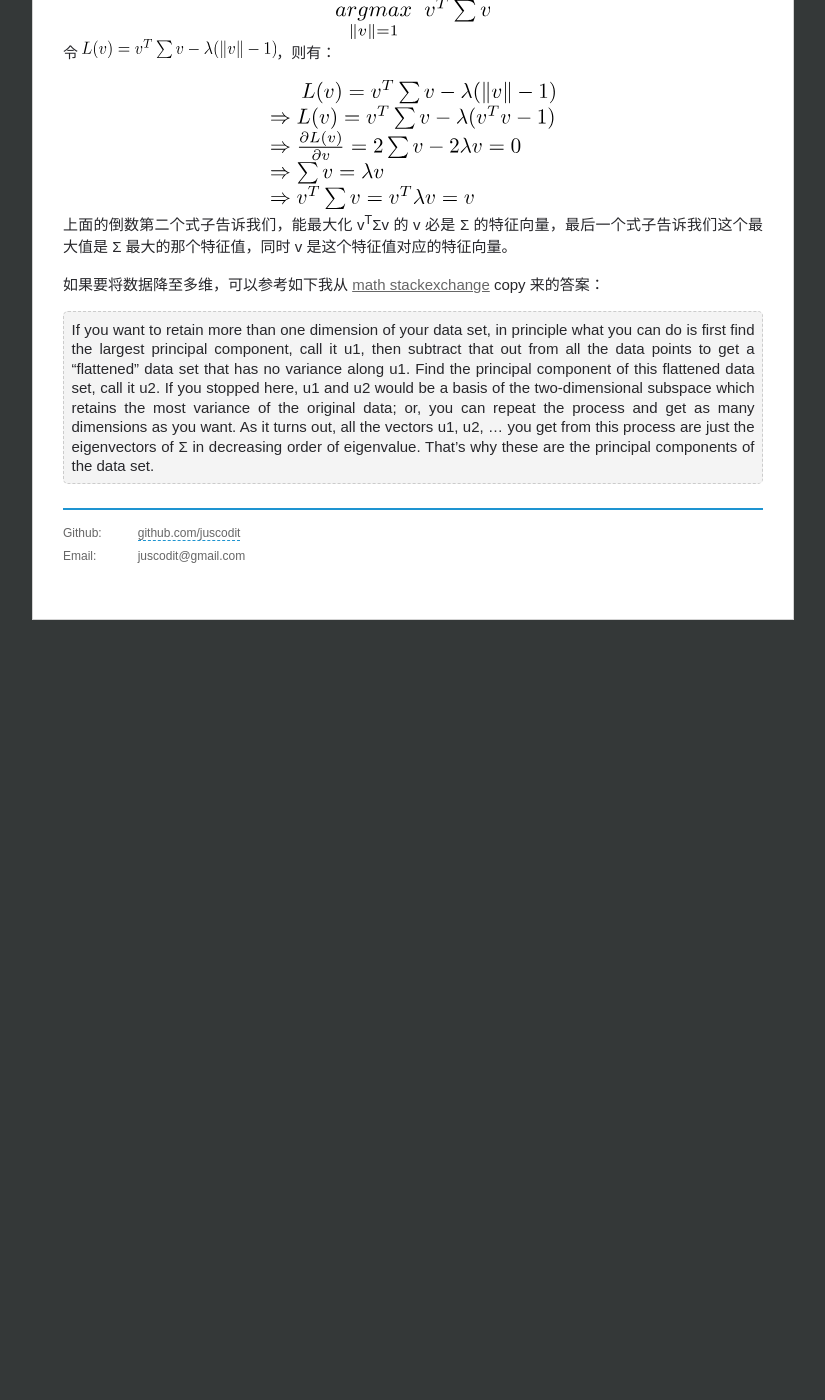
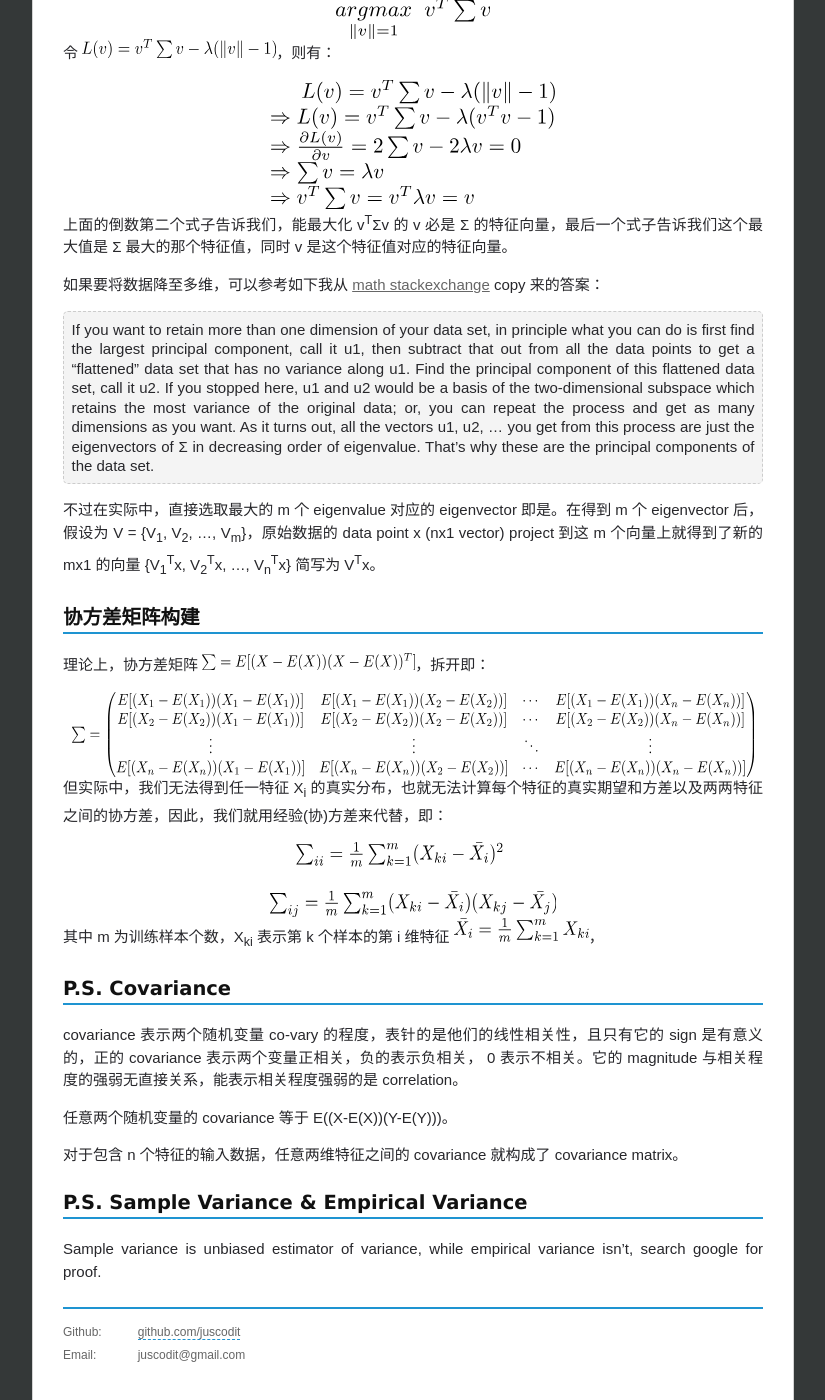
Before and after one commit to chenrushan/chenrushan.github.io, a Jekyll site: the page built from _posts/2013-11-29-PCA.markdown, in a window 1280 px wide and 1400 px high, scrolled down 1053 px. Shown: the whole window, without its empty margins (227-1052 px from the left). Built offline with Jekyll 4.4.1, drawn with Linux system fonts in a browser that asks for light colours; Markdown is read by kramdown in place of the engine named in the settings; before the commit the page ends 1683 px from its top, so only the background shows below that.

Commit message:
finish PCA post

```diff
--- a/_posts/2013-11-29-PCA.markdown
+++ b/_posts/2013-11-29-PCA.markdown
@@ -43,3 +43,29 @@ categories: ml
 如果要将数据降至多维，可以参考如下我从 [math stackexchange](http://math.stackexchange.com/questions/23596/why-is-the-eigenvector-of-a-covariance-matrix-equal-to-a-principal-component) copy 来的答案：
 
 > If you want to retain more than one dimension of your data set, in principle what you can do is first find the largest principal component, call it u1, then subtract that out from all the data points to get a “flattened” data set that has no variance along u1. Find the principal component of this flattened data set, call it u2. If you stopped here, u1 and u2 would be a basis of the two-dimensional subspace which retains the most variance of the original data; or, you can repeat the process and get as many dimensions as you want. As it turns out, all the vectors u1, u2, … you get from this process are just the eigenvectors of Σ in decreasing order of eigenvalue. That’s why these are the principal components of the data set.
+
+不过在实际中，直接选取最大的 m 个 eigenvalue 对应的 eigenvector 即是。在得到 m 个 eigenvector 后，假设为 V = {V<sub>1</sub>, V<sub>2</sub>, …, V<sub>m</sub>}，原始数据的 data point x (nx1 vector) project 到这 m 个向量上就得到了新的 mx1 的向量 {V<sub>1</sub><sup>T</sup>x, V<sub>2</sub><sup>T</sup>x, …, V<sub>n</sub><sup>T</sup>x} 简写为 V<sup>T</sup>x。
+
+### 协方差矩阵构建
+
+理论上，协方差矩阵 <object data="/resource/pca/cov.svg" type="image/svg+xml"></object>，拆开即：
+
+<object data="/resource/pca/cov2.svg" type="image/svg+xml" class="svgcenter"></object>
+
+但实际中，我们无法得到任一特征 X<sub>i</sub> 的真实分布，也就无法计算每个特征的真实期望和方差以及两两特征之间的协方差，因此，我们就用经验(协)方差来代替，即：
+
+<object data="/resource/pca/expcov.svg" type="image/svg+xml" class="svgcenter"></object>
+
+其中 m 为训练样本个数，X<sub>ki</sub> 表示第 k 个样本的第 i 维特征 <object data="/resource/pca/xi.svg" type="image/svg+xml"></object>，
+
+### P.S. Covariance
+
+covariance 表示两个随机变量 co-vary 的程度，表针的是他们的线性相关性，且只有它的 sign 是有意义的，正的 covariance 表示两个变量正相关，负的表示负相关， 0 表示不相关。它的 magnitude 与相关程度的强弱无直接关系，能表示相关程度强弱的是 correlation。
+
+任意两个随机变量的 covariance 等于 E((X-E(X))(Y-E(Y)))。
+
+对于包含 n 个特征的输入数据，任意两维特征之间的 covariance 就构成了 covariance matrix。
+
+### P.S. Sample Variance & Empirical Variance
+
+Sample variance is unbiased estimator of variance, while empirical variance isn’t, search google for proof.
```
